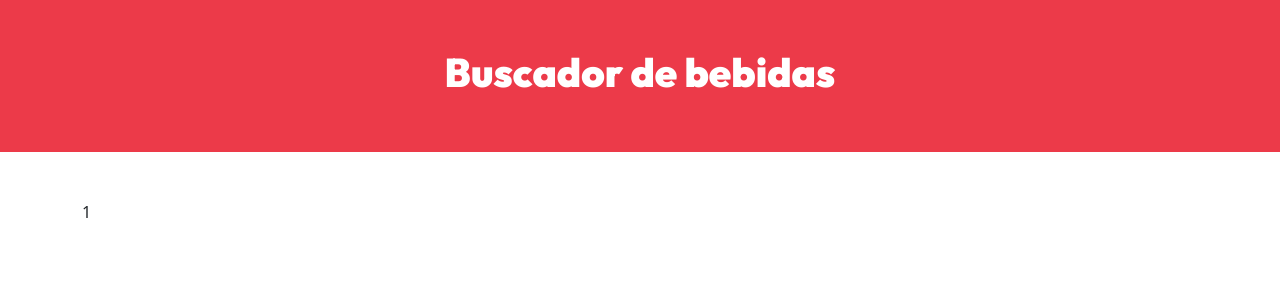
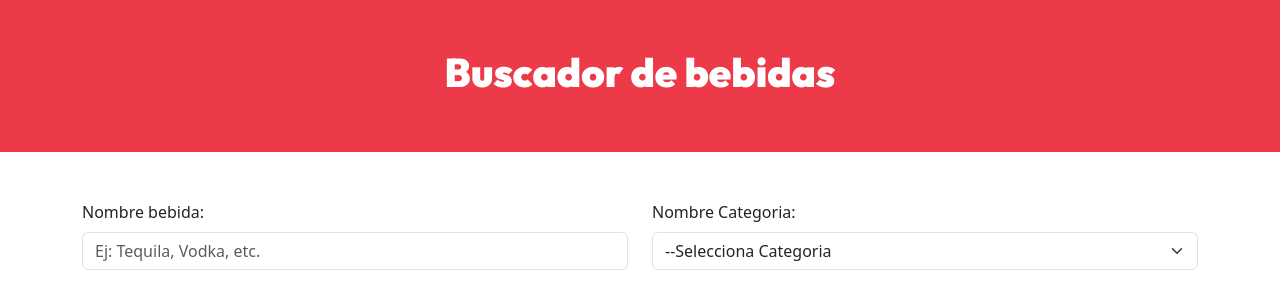
Before and after one commit to IvanVasquez289/bebidas-react, a React (Vite) app: page / in a window 1280 px wide. Shown: the top 308 px of the page. Built offline with nearby package versions, Linux system fonts and the light colour scheme.

Commit message:
Creando el formulario

```diff
--- a/src/App.jsx
+++ b/src/App.jsx
@@ -1,4 +1,5 @@
 import { Container } from "react-bootstrap";
+import Formulario from "./components/Formulario";
 function App() {
   return (
     <>
@@ -7,7 +8,7 @@ function App() {
       </header>
 
       <Container className="mt-5">
-        1
+        <Formulario/>
       </Container>
     </>
   );
--- /dev/null
+++ b/src/components/Formulario.jsx
@@ -0,0 +1,33 @@
+import { Form,Button,Row,Col} from "react-bootstrap"
+const Formulario = () => {
+  return (
+    <Form>
+        <Row>
+            <Col md={6}>
+                <Form.Group>
+                    <Form.Label htmlFor="bebida"> Nombre bebida:</Form.Label>
+                    <Form.Control
+                        type="text"
+                        placeholder="Ej: Tequila, Vodka, etc."
+                        id="bebida"
+                        name="bebida"
+                    />
+                </Form.Group>
+            </Col>
+            <Col md={6}>
+                <Form.Group>
+                    <Form.Label htmlFor="categoria"> Nombre Categoria:</Form.Label>
+                    <Form.Select
+                        id="categoria"
+                        name="cateoria"
+                    >
+                        <option value="">--Selecciona Categoria</option>
+                    </Form.Select>
+                </Form.Group>
+            </Col>
+        </Row>
+    </Form>
+  )
+}
+
+export default Formulario
```
